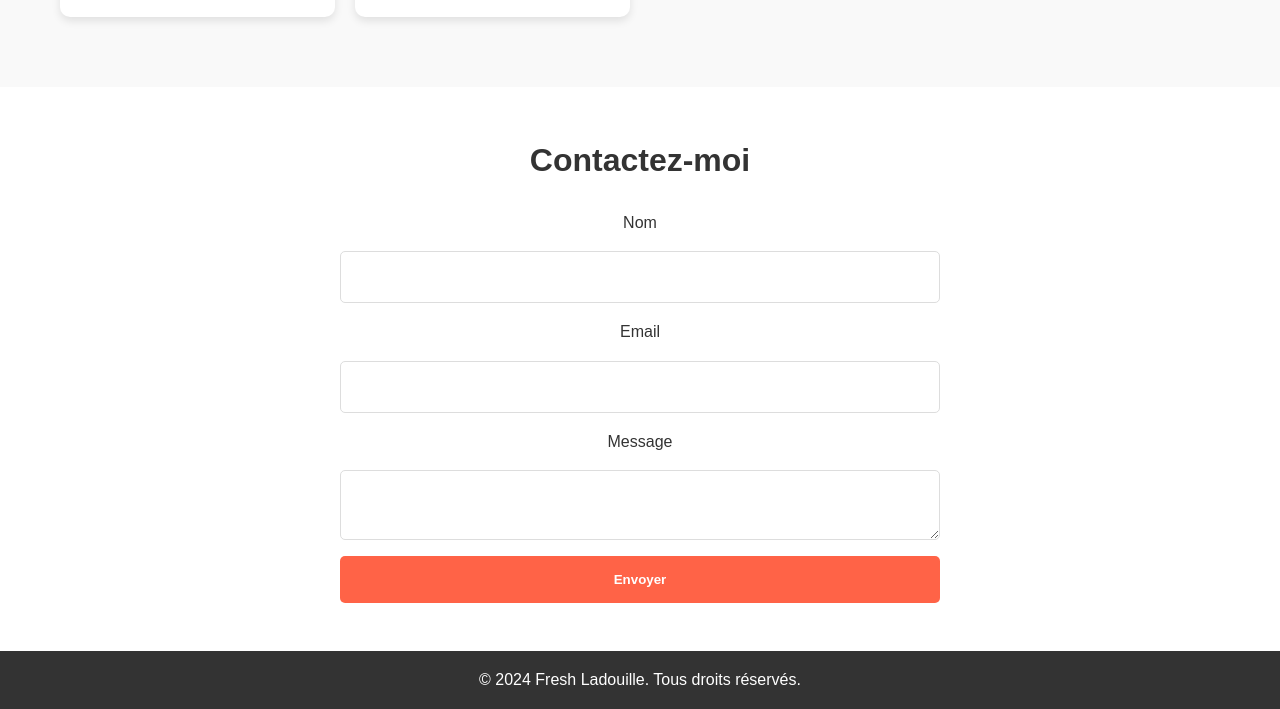
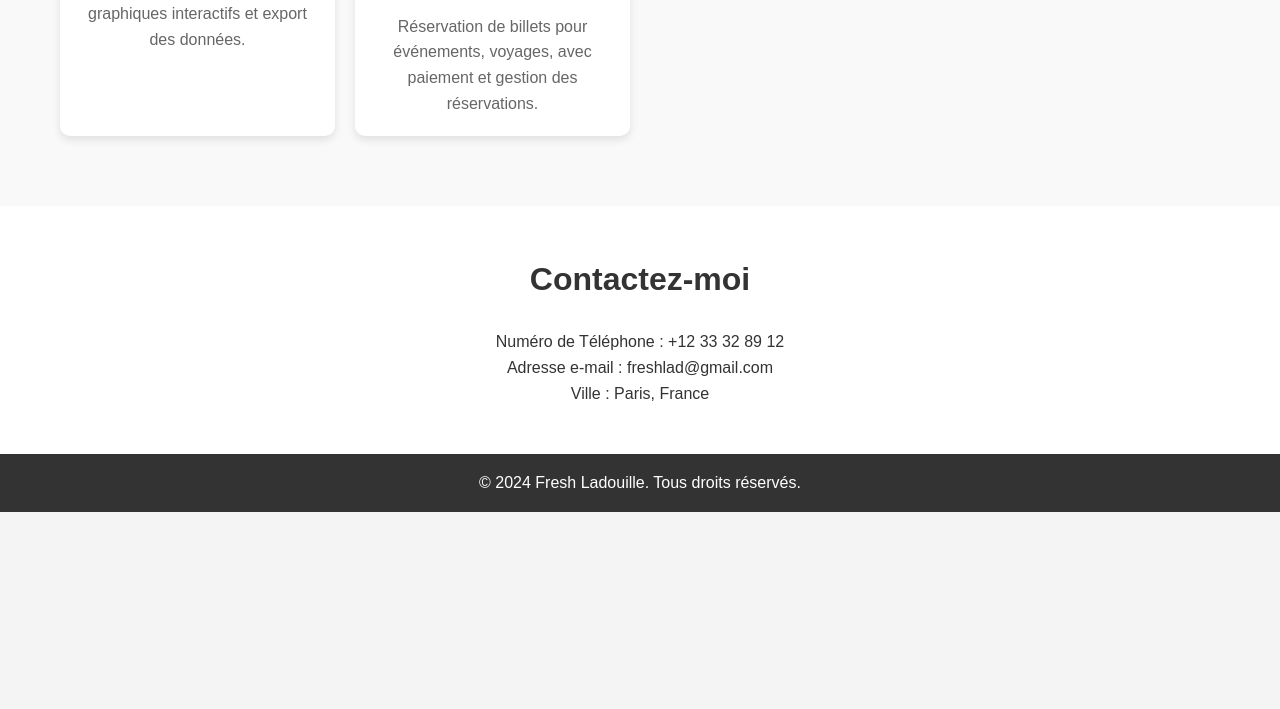
Before and after one commit to eguillon-vongsouvan/portfolio4444, a plain HTML site: page index.html in a window 1280 px wide. Shown: the part 2585-3294 px from the top of the page. After the commit the page ends 3097 px from the top, so only its background shows below. Drawn offline with Linux system fonts and the light colour scheme.

Commit message:
Update index.html

```diff
--- a/index.html
+++ b/index.html
@@ -57,6 +57,13 @@
             <li><strong>Collaboration :</strong> Travail d’équipe et communication claire avec les parties prenantes</li>
             <li><strong>Adaptabilité :</strong> Apprentissage rapide et gestion du changement dans un environnement dynamique</li>
             <li><strong>Gestion du temps :</strong> Priorisation des tâches et respect des délais</li>
+        </ul>
+    </div>
+
+    <div class="soft-skills"></div>
+        <h3 class="section-title">Education</h3>
+        <ul>
+            <li><strong>Diplôme :</strong> Master informatique (Bac +6)</li>
         </ul>
     </div>
 </section>
@@ -136,18 +143,9 @@
     <!-- Section Contact -->
     <section id="contact">
         <h2>Contactez-moi</h2>
-        <form action="submit_form.php" method="POST">
-            <label for="name">Nom</label>
-            <input type="text" id="name" name="name" required>
-
-            <label for="email">Email</label>
-            <input type="email" id="email" name="email" required>
-
-            <label for="message">Message</label>
-            <textarea id="message" name="message" required></textarea>
-
-            <button type="submit">Envoyer</button>
-        </form>
+<p>Numéro de Téléphone : +12 33 32 89 12</p>
+<p>Adresse e-mail : freshlad@gmail.com</p>
+<p>Ville : Paris, France</p>
     </section>
 
     <!-- Footer -->
```
